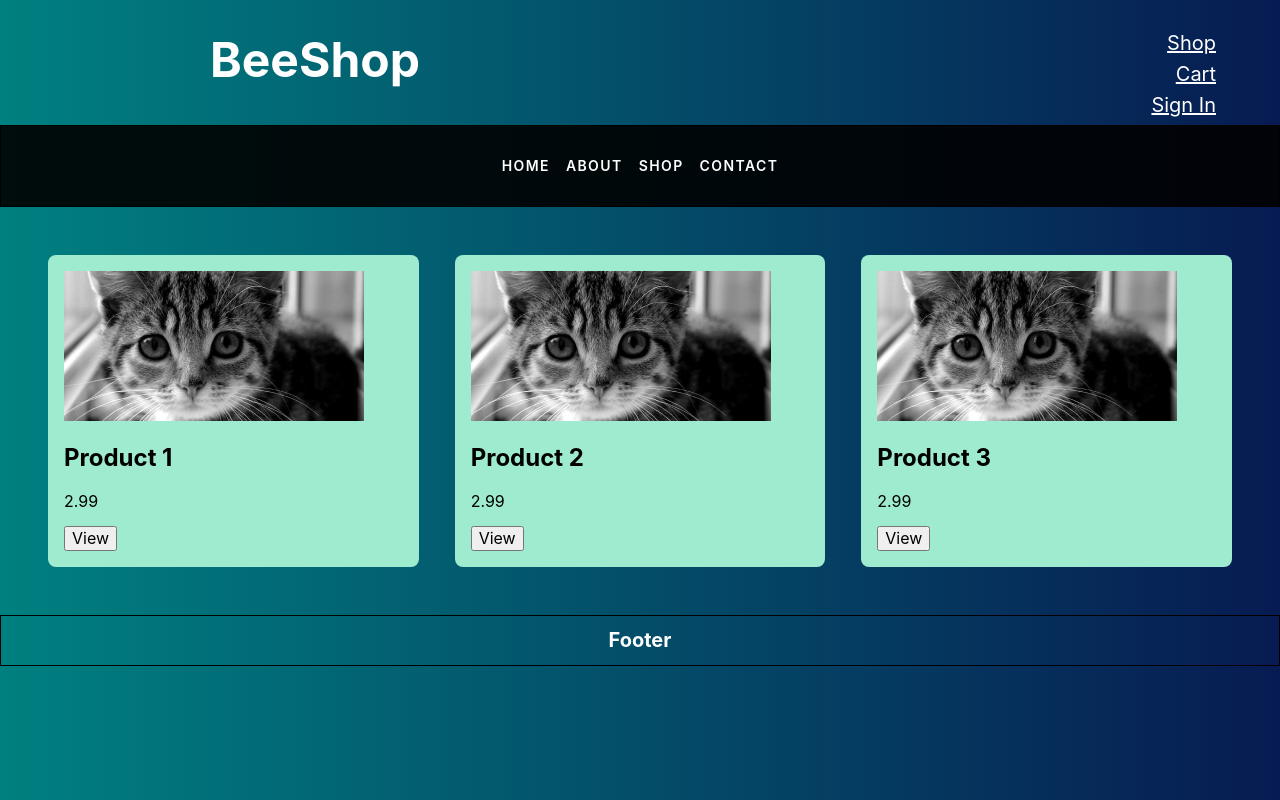
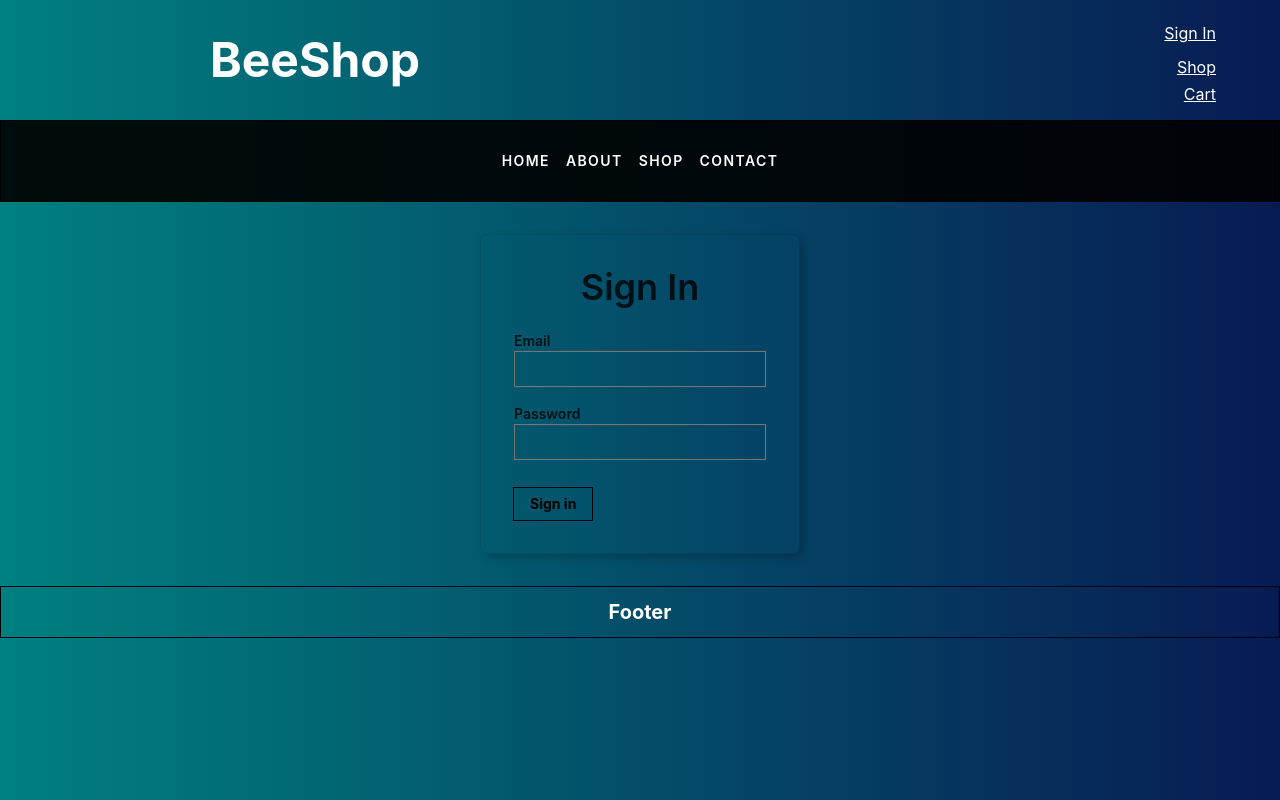
Before and after one commit to ruairin/eshop, a React (Create React App) app in the folder eshop/: page / in a window 1280 px wide. Both pictures are taken after a click on the element "Sign In". Built offline with nearby package versions, Linux system fonts and the light colour scheme.

Commit message:
add initial sign in functionality

```diff
--- /dev/null
+++ b/eshop/src/components/SignIn.js
@@ -0,0 +1,74 @@
+import React, { useState, useEffect } from 'react';
+
+
+// TODO: login, users to be removed when DB implemented
+const SignIn = ({ onSignIn, login, users }) => {
+
+  // States for getting values from input fields
+  const [email, setEmail] = useState('');
+  const [password, setPassword] = useState('');
+
+  const handleSubmitSignIn = (loginDB, usersDB) => {
+    // Call load user from app.js
+    console.log(email, password);
+
+    const loginEntry = loginDB.find(entry => entry.email === email);
+    console.log(loginEntry);
+    if (loginEntry && loginEntry.hash === password) {
+      const userEntry = usersDB.find(entry => entry.email === email);
+      console.log(userEntry);
+      if (userEntry) {
+        onSignIn(userEntry);
+      }
+    } else {
+      window.alert('Error signing in')
+    }
+  }
+
+  return (
+    <article className="br3 ba dark-gray b--black-10 mv4 w-100 w-50-m w-25-l mw6 shadow-5 center">
+      <main className="pa4 black-80">
+        <div className="measure">
+          <fieldset id="sign_up" className="ba b--transparent ph0 mh0">
+            <legend className="f2 fw6 ph0 mh0 center">Sign In</legend>
+            <div className="mt3">
+              <label className="db fw6 lh-copy f6" htmlFor="email-address">Email</label>
+              <input
+                onChange={e => setEmail(e.target.value)}
+                className="pa2 input-reset ba bg-transparent hover-bg-black hover-white w-100"
+                type="email"
+                name="email-address"
+                id="email-address"
+              />
+            </div>
+            <div className="mv3">
+              <label className="db fw6 lh-copy f6" htmlFor="password">
+                Password
+              </label>
+              <input
+                onChange={e => setPassword(e.target.value)}
+                className="b pa2 input-reset ba bg-transparent hover-bg-black hover-white w-100"
+                type="password"
+                name="password"
+                id="password"
+              />
+            </div>
+          </fieldset>
+          <div className="">
+            <input
+              onClick={() => handleSubmitSignIn(login, users)}
+              className="b ph3 pv2 input-reset ba b--black bg-transparent grow pointer f6 dib"
+              type="submit"
+              value="Sign in" />
+          </div>
+          {/* <div className="lh-copy mt3">
+            <p onClick={() => onRouteChange('register')} href="#0" className="f6 link dim black db pointer">Register</p>
+          </div> */}
+        </div>
+      </main>
+    </article>
+  );
+
+}
+
+export default SignIn;
--- a/eshop/src/containers/App.js
+++ b/eshop/src/containers/App.js
@@ -6,9 +6,10 @@ import 'tachyons';
 import ProductGrid from '../components/ProductGrid';
 import ProductView from '../components/ProductView';
 import Cart from '../components/Cart';
+import SignIn from '../components/SignIn';
 
 
-// Product DB placeholder
+// ======= DB Placeholders =========
 const products = [
   {
     id: '0',
@@ -39,11 +40,34 @@ const products = [
   }
 ];
 
-// Cart DB placeholder
-// let cart = [
-//   // { id: 0, qty: 4 },
-//   // { id: 1, qty: 8 }
-// ]
+const users = [
+  {
+    id: 0,
+    email: 'ted@gmail.com',
+    firstName: 'Ted',
+    lastName: 'Danson'
+  },
+  {
+    id: 1,
+    email: 'mike@gmail.com',
+    firstName: 'Mike',
+    lastName: 'Mahoney'
+  },
+  {
+    id: 2,
+    email: 'jack@gmail.com',
+    firstName: 'Jack',
+    lastName: 'Jones'
+  },
+]
+
+const login = [
+  { email: 'ted@gmail.com', hash: '1234' },
+  { email: 'mike@gmail.com', hash: 'xxxx' },
+  { email: 'jack@gmail.com', hash: 'YYYY' },
+]
+
+// ======= /DB Placeholders =========
 
 const routes = Object.freeze({
   SHOP: 'SHOP',
@@ -56,6 +80,8 @@ function App() {
   const [selectedProduct, setSelectedProduct] = useState(null);
   const [route, setRoute] = useState(routes.SHOP);
   const [cart, setCart] = useState([]);
+  const [user, setUser] = useState({});
+  const [isSignedIn, setIsSignedIn] = useState(false);
 
   const onSelectProduct = (id) => {
     console.log(id);
@@ -93,6 +119,28 @@ function App() {
     setRoute(route);
   }
 
+  const onSignIn = (user) => {
+    loadUser(user);
+    setIsSignedIn(true);
+    setRoute(routes.SHOP);
+  }
+
+  const onSignOut = () => {
+    loadUser({});
+    setIsSignedIn(false);
+    setRoute(routes.SHOP);
+  }
+
+  const loadUser = (user) => {
+    setUser({
+      id: user.id,
+      email: user.email,
+      joined: user.joined,
+      firstName: user.firstName,
+      lastName: user.lastName
+    });
+  }
+
   // Logic for routing
   let display = null;
   switch (route) {
@@ -104,6 +152,9 @@ function App() {
     case (routes.CART):
       display = <Cart cart={cart} products={products} onDeleteFromCart={onDeleteFromCart} />
       break;
+    case (routes.SIGN_IN):
+      display = <SignIn onSignIn={onSignIn} login={login} users={users} />
+      break;
     default:
       display = <ProductGrid products={products} onSelectProduct={onSelectProduct} />
   }
@@ -114,11 +165,19 @@ function App() {
       <div className='banner'>
         <h1 className='f1 white tc'>BeeShop</h1>
 
-        {/* onclick update route to cart component */}
         <div className='mt3'>
-          <p className='f4 white tr pr5 mt3 mb2 link underline pointer' onClick={() => onRouteChange(routes.SHOP)}>Shop</p>
-          <p className='f4 white tr pr5 mt2 mb2 link underline pointer' onClick={() => onRouteChange(routes.CART)}>Cart</p>
-          <p className='f4 white tr pr5 mt2 mb2 link underline pointer' onClick={() => onRouteChange(routes.SIGN_IN)}>Sign In</p>
+          {isSignedIn
+            ?
+            <>
+              <p className='f5 white tr pr5 mt2 mb2'>{`Signed in as ${user.firstName}`}</p>
+              <p className='f5 white tr pr5 mt2 mb2 link underline pointer' onClick={() => onSignOut()}>Sign Out</p>
+            </>
+            :
+            <p className='f5 white tr pr5 mt2 mb2 link underline pointer' onClick={() => onRouteChange(routes.SIGN_IN)}>Sign In</p>
+          }
+          <p className='f5 white tr pr5 mt3 mb2 link underline pointer' onClick={() => onRouteChange(routes.SHOP)}>Shop</p>
+          <p className='f5 white tr pr5 mt2 mb2 link underline pointer' onClick={() => onRouteChange(routes.CART)}>Cart</p>
+
         </div>
       </div>
 
```
